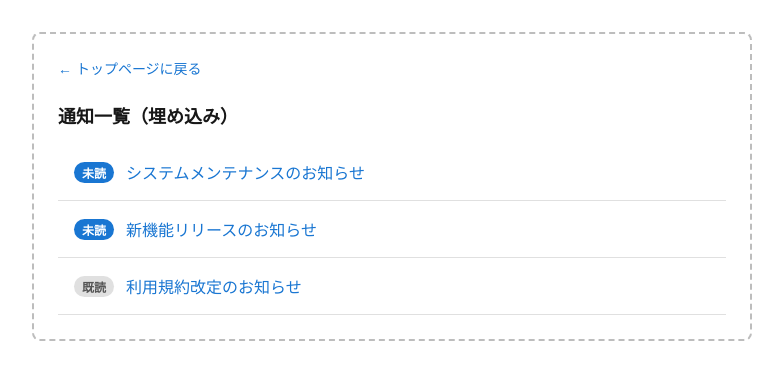
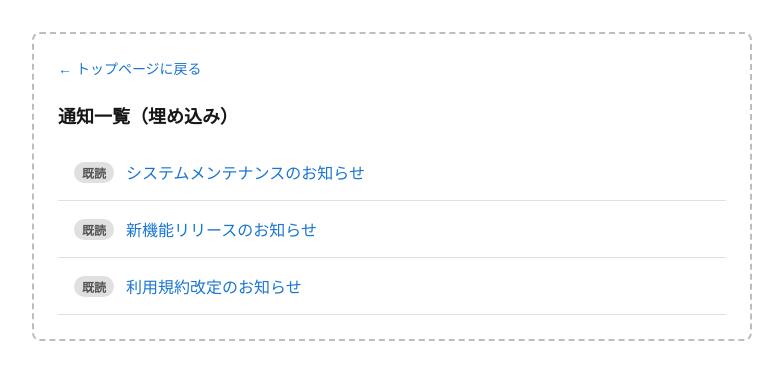
Before and after one commit to Himenon/nextjs-v14-revalidatePath-vs-revalidateTag, a Next.js app: page /embed/notification in a window 1280 px wide. Shown: the top 380 px of the page, without its empty margins (248-1031 px from the left). Built offline with nearby package versions, Linux system fonts and the light colour scheme.

Commit message:
refactor(styles): CSSカスタムプロパティ導入・共通スタイルとReadStatusBadgeコンポーネントを分離

```diff
--- a/src/app/globals.css
+++ b/src/app/globals.css
@@ -1,3 +1,16 @@
+:root {
+  --color-primary: #1976d2;
+  --color-text: #171717;
+  --color-text-secondary: #333;
+  --color-text-muted: #555;
+  --color-bg: #ffffff;
+  --color-border: #e0e0e0;
+  --color-badge-unread-bg: #1976d2;
+  --color-badge-unread-text: #ffffff;
+  --color-badge-read-bg: #e0e0e0;
+  --color-badge-read-text: #555;
+}
+
 html,
 body {
   max-width: 100vw;
@@ -5,8 +18,8 @@ body {
 }
 
 body {
-  color: #171717;
-  background: #ffffff;
+  color: var(--color-text);
+  background: var(--color-bg);
   font-family: Arial, Helvetica, sans-serif;
   -webkit-font-smoothing: antialiased;
   -moz-osx-font-smoothing: grayscale;
--- a/src/components/BackToListButton.tsx
+++ b/src/components/BackToListButton.tsx
@@ -17,7 +17,7 @@ const buttonStyle: React.CSSProperties = {
   marginBottom: "24px",
   background: "none",
   border: "none",
-  color: "#1976d2",
+  color: "var(--color-primary)",
   fontSize: "14px",
   cursor: "pointer",
   padding: 0,
--- a/src/components/BackToTopLink.tsx
+++ b/src/components/BackToTopLink.tsx
@@ -11,6 +11,6 @@ export function BackToTopLink() {
 const linkStyle: React.CSSProperties = {
   display: "inline-block",
   marginBottom: "24px",
-  color: "#1976d2",
+  color: "var(--color-primary)",
   fontSize: "14px",
 };
--- a/src/components/Notifications.tsx
+++ b/src/components/Notifications.tsx
@@ -1,5 +1,6 @@
 import Link from "next/link";
 import type { Notification } from "../lib/notifications";
+import { ReadStatusBadge } from "./ReadStatusBadge";
 
 type Props = {
   notifications: Notification[];
@@ -15,16 +16,10 @@ export function Notifications({ notifications }: Props) {
           data-testid={`notification-item-${notification.id}`}
         >
           <div style={{ display: "flex", alignItems: "center", gap: "12px" }}>
-            <span
-              data-testid={`read-status-${notification.id}`}
-              style={{
-                ...badgeStyle,
-                backgroundColor: notification.isRead ? "#e0e0e0" : "#1976d2",
-                color: notification.isRead ? "#555" : "#fff",
-              }}
-            >
-              {notification.isRead ? "既読" : "未読"}
-            </span>
+            <ReadStatusBadge
+              isRead={notification.isRead}
+              testId={`read-status-${notification.id}`}
+            />
             <Link
               href={`/notification/${notification.id}`}
               style={linkStyle}
@@ -41,20 +36,11 @@ export function Notifications({ notifications }: Props) {
 
 const listItemStyle: React.CSSProperties = {
   padding: "16px",
-  borderBottom: "1px solid #e0e0e0",
-};
-
-const badgeStyle: React.CSSProperties = {
-  display: "inline-block",
-  padding: "2px 8px",
-  borderRadius: "12px",
-  fontSize: "12px",
-  fontWeight: "bold",
-  whiteSpace: "nowrap",
+  borderBottom: "1px solid var(--color-border)",
 };
 
 const linkStyle: React.CSSProperties = {
-  color: "#1976d2",
+  color: "var(--color-primary)",
   textDecoration: "none",
   fontSize: "16px",
 };
--- /dev/null
+++ b/src/components/ReadStatusBadge.tsx
@@ -0,0 +1,28 @@
+type Props = {
+  isRead: boolean;
+  testId?: string;
+};
+
+export function ReadStatusBadge({ isRead, testId }: Props) {
+  return (
+    <span
+      data-testid={testId}
+      style={{
+        ...badgeStyle,
+        backgroundColor: isRead ? "var(--color-badge-read-bg)" : "var(--color-badge-unread-bg)",
+        color: isRead ? "var(--color-badge-read-text)" : "var(--color-badge-unread-text)",
+      }}
+    >
+      {isRead ? "既読" : "未読"}
+    </span>
+  );
+}
+
+const badgeStyle: React.CSSProperties = {
+  display: "inline-block",
+  padding: "2px 8px",
+  borderRadius: "12px",
+  fontSize: "12px",
+  fontWeight: "bold",
+  whiteSpace: "nowrap",
+};
--- a/src/data/notifications.json
+++ b/src/data/notifications.json
@@ -2,19 +2,19 @@
   {
     "id": "1",
     "title": "システムメンテナンスのお知らせ",
-    "body": "メンテナンスを実施します。",
-    "isRead": false
+    "body": "2026年3月10日（火）2:00〜4:00の間、システムメンテナンスを実施します。この間はサービスをご利用いただけません。",
+    "isRead": true
   },
   {
     "id": "2",
     "title": "新機能リリースのお知らせ",
-    "body": "新機能が追加されました。",
-    "isRead": false
+    "body": "新機能「通知センター」をリリースしました。通知の既読・未読管理が可能になりました。",
+    "isRead": true
   },
   {
     "id": "3",
     "title": "利用規約改定のお知らせ",
-    "body": "利用規約が改定されました。",
+    "body": "2026年4月1日より利用規約を改定します。主な変更点はプライバシーポリシーの更新です。",
     "isRead": true
   }
 ]
--- /dev/null
+++ b/src/styles/common.ts
@@ -0,0 +1,5 @@
+export const mainStyle: React.CSSProperties = {
+  maxWidth: "720px",
+  margin: "0 auto",
+  padding: "32px 16px",
+};
```
Also changed, not shown: src/app/notification/[id]/page.tsx (+2 -7 lines), src/app/notification/page.tsx (+4 -9 lines), src/app/page.tsx (+2 -7 lines), src/components/NotificationDetail.tsx (+5 -22 lines), test-results/.last-run.json (added).
